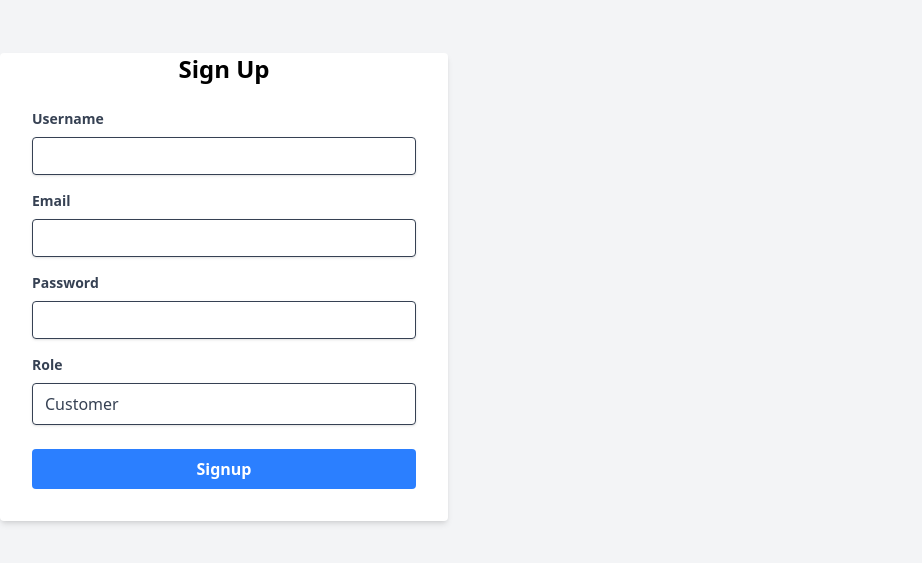
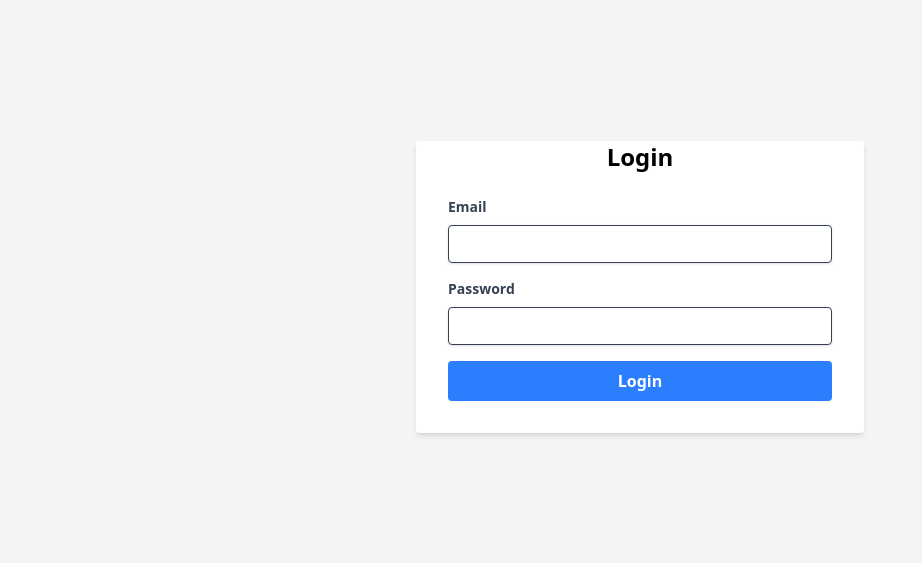
Before and after one commit to meghaniom/ecommerceApp, a React (Vite) app in the folder clients/: page /login in a window 1280 px wide. Shown: the part 113-676 px from the top of the page, without its empty margins (0-922 px from the left). Built offline with nearby package versions, Linux system fonts and the light colour scheme.

Commit message:
login and signup create

```diff
--- a/clients/src/App.jsx
+++ b/clients/src/App.jsx
@@ -1,4 +1,5 @@
-import Signup from "./component/auth/Signup"
+
+import AppRoutes from "./routes/AppRoutes"
 
 
 
@@ -7,7 +8,7 @@ function App() {
 
   return (
     <>
-    <Signup/>
+    <AppRoutes/>
     </>
   )
 }
--- a/clients/src/component/auth/Login.jsx
+++ b/clients/src/component/auth/Login.jsx
@@ -1,9 +1,76 @@
-import React from 'react'
+import React, { useState } from 'react';
+import { Loginuser } from '../../service/auth';
 
 const Login = () => {
+  const [loginData, setLoginData] = useState({
+    email: "",
+    password: ""
+  });
+
+  const [loginError, setLoginError] = useState("");
+  const [loginSuccess, setLoginSuccess] = useState("");
+
+  const handleChange = (e) => {
+    setLoginError("");
+    setLoginSuccess("");
+    setLoginData((prev) => ({
+      ...prev,
+      [e.target.name]: e.target.value,
+    }));
+  };
+
+  const handleSubmit = async (e) => {
+    e.preventDefault();
+    const res = await Loginuser(loginData);
+
+    if (res.success) {
+      setLoginSuccess(res.data.message); // ✅ Correct message
+      setLoginError("");
+      localStorage.setItem("token", res.data.token);
+      localStorage.setItem("role", res.data.role); // ✅ Use a different key for role
+    } else {
+      setLoginError(res.error); // ✅ Show error from backend
+      setLoginSuccess("");
+    }
+  };
+
   return (
-    <div>Login</div>
-  )
-}
+    <div className='flex justify-center items-center min-h-screen bg-gray-100'>
+      <form onSubmit={handleSubmit} className='bg-white shadow-md rounded px-8 pb-8 w-full max-w-md'>
+        <h2 className='text-2xl font-bold mb-6 text-center'>Login</h2>
+        {loginError && <p className='text-red-500 text-sm mb-4'>{loginError}</p>}
+        {loginSuccess && <p className='text-green-500 text-sm mb-4'>{loginSuccess}</p>}
+        <div className='mb-4'>
+          <label className='block text-gray-700 text-sm font-bold mb-2'>Email</label>
+          <input
+            type="text"
+            name="email"
+            onChange={handleChange}
+            className='shadow appearance-none border rounded w-full py-2 px-3 text-gray-700 leading-tight focus:outline-none focus:shadow-outline'
+            required
+            value={loginData.email}
+          />
+        </div>
+        <div className='mb-4'>
+          <label className='block text-gray-700 text-sm font-bold mb-2'>Password</label>
+          <input
+            type="password"
+            name="password"
+            onChange={handleChange}
+            className='shadow appearance-none border rounded w-full py-2 px-3 text-gray-700 leading-tight focus:outline-none focus:shadow-outline'
+            required
+            value={loginData.password}
+          />
+        </div>
+        <button
+          type='submit'
+          className='bg-blue-500 hover:bg-blue-700 text-white font-bold py-2 rounded focus:outline-none focus:shadow-outline w-full'
+        >
+          Login
+        </button>
+      </form>
+    </div>
+  );
+};
 
-export default Login
+export default Login;
--- a/clients/src/component/auth/Signup.jsx
+++ b/clients/src/component/auth/Signup.jsx
@@ -1,5 +1,6 @@
 import React, { Suspense, useState } from "react";
 import { SignupUser } from "../../service/auth";
+import { useNavigate } from "react-router-dom";
 
 const Signup = () => {
   const [formData, setFormData] = useState({
@@ -10,29 +11,33 @@ const Signup = () => {
   });
   const [error, setError] = useState("");
   const [success, setSuccess] = useState("");
+  const  navigate = useNavigate("");
 
-  const handelChange = (e) => {
-    setError("");
-    setSuccess("");
-    setFormData({
-
-      [e.target.name]: [e.target.value],
-    });
-  };
+  const handleChange = (e) => {
+  setError("");
+  setSuccess("");
+  setFormData((prev) => ({
+    ...prev,
+    [e.target.name]: e.target.value,
+  }));
+};
 
   const handelSubmit =async(e) => {
     e.preventDefault();
     const result = await SignupUser(formData);
+
     if(result.success) {
       setSuccess(result.data.message);
       setFormData({email: "", password : "", role:"customer",userName: ""});
     }
+
     else {
-       setError(result.message);
+       setError(result.error);
     }
+      navigate("/login");
   };
   return (
-    <div className="flex justifu-center items-center min-h-screen bg-gray-100">
+    <div className="flex justify-center items-center min-h-screen bg-gray-100">
       <form onSubmit={handelSubmit} className="bg-white shadow-md rounded px-8 pb-8 w-full  max-w-md">
         <h2 className="text-2xl font-bold mb-6 text-center">Sign Up</h2>
         {error && <p className="text-red-500 text-sm mb-4">{error}</p>}
@@ -43,7 +48,8 @@ const Signup = () => {
           </label>
           <input
             type="text"
-            onChange={handelChange}
+            name="userName"
+            onChange={handleChange}
             className="shadow appearance-none border rounded w-full py-2 px-3 text-gray-700 leading-tight focus:outline-none focus:shadow-outline"
             required
             value={formData.userName}
@@ -51,15 +57,15 @@ const Signup = () => {
         </div>
         <div className="mb-4">
           <label  className="block text-gray-700 text-sm font-bold mb-2"> Email</label>
-          <input type="text" onChange={handelChange} className="shadow  appearance-none border rounded w-full py-2 px-3 text-gray-700 leading-tight focus:outline-none focus:shadow-outline" required value={formData.email} />
+          <input type="text" name="email" onChange={handleChange} className="shadow  appearance-none border rounded w-full py-2 px-3 text-gray-700 leading-tight focus:outline-none focus:shadow-outline" required value={formData.email} />
         </div>
         <div className="mb-4">
           <label className="block text-gray-700 text-sm font-bold mb-2">Password</label>
-          <input type="text" onChange={handelChange} className="shadow appearance-none border rounded w-full  py-2 px-3 text-gray-700 leading-tight focus:outline-none focus:shadow-outline" required value={formData.password} />
+          <input type="text" name="password" onChange={handleChange} className="shadow appearance-none border rounded w-full  py-2 px-3 text-gray-700 leading-tight focus:outline-none focus:shadow-outline" required value={formData.password} />
         </div>
          <div className=" mb-6">
           <label  className="block text-gray-700 text-sm font-bold mb-2">Role</label>
-          <select name="role"  onChange={handelChange}  className="shadow appearance-none border rounded w-full py-2 px-3 text-gray-700">
+          <select name="role"  onChange={handleChange}  className="shadow appearance-none border rounded w-full py-2 px-3 text-gray-700">
             <option value="customer">Customer</option>
             <option value="admin">admin</option>
           </select>
--- a/clients/src/service/auth/index.js
+++ b/clients/src/service/auth/index.js
@@ -1,17 +1,31 @@
 import   axios from  'axios';
 import { API_BASE_URL } from '../../config/constans';
-import { handelApiError } from '../../utils/handelApiError';
 
 
-export  const SignupUser = async(FormData) => {
+
+export  const SignupUser = async(formData) => {
     try {
-        const response = await axios.post(`${API_BASE_URL}/auth/register`,FormData);
+        const response = await axios.post(`${API_BASE_URL}/auth/register`,formData);
         return {success: true, data : response.data};
     }
+
     catch(err) {
         return {
             success : false,
-            error : handelApiError(err, 'Signup failed'),
+            error : err?.response?.data?.message || "Signup failed",
         };
     }
 };
+
+ export const Loginuser  = async(formData) => {
+    try {
+        const response = await axios.post(`${API_BASE_URL}/auth/login`,formData);
+        return {success : true, data : response.data};
+    }
+    catch (err) {
+        return {
+            success : false,
+            error : err?.response?.data?.message || "Login failed",
+        }
+    }
+ };
--- a/clients/src/utils/handelApiError.js
+++ b/clients/src/utils/handelApiError.js
@@ -1,3 +1,3 @@
 export const  handelApiError = (err, defaultMessage = "Something went wrong") => {
-    return err.response?.data?.message || defaultMessage;
+    return err.response?.data?.message ;
 }
```
